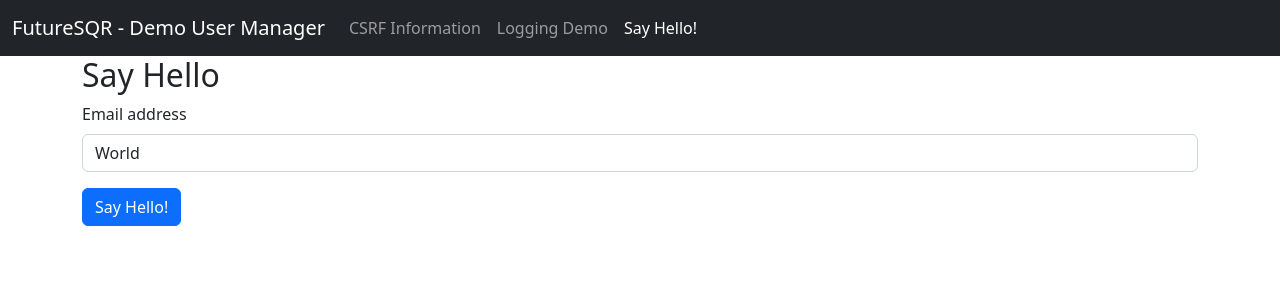
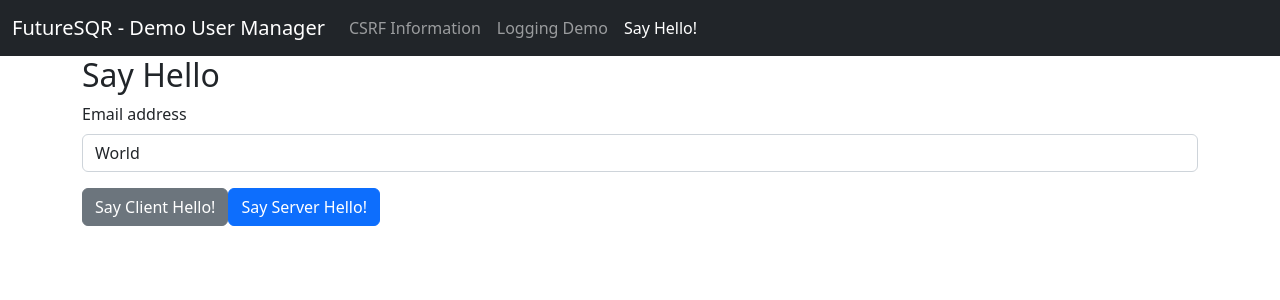
Before and after one commit to rbreunung/FutureSQR-DemoUserManager, an Angular app: page /say-hello in a window 1280 px wide. Shown: the top 300 px of the page. Built offline with nearby package versions, Linux system fonts and the light colour scheme.

Commit message:
interceptor in place

```diff
--- a/src/app/app.module.ts
+++ b/src/app/app.module.ts
@@ -4,10 +4,11 @@ import { BrowserModule } from '@angular/platform-browser';
 import { AppComponent } from './app.component';
 import { CsrfInformationComponent } from './csrf-information/csrf-information.component';
 import { AppRoutingModule } from './app-routing.module';
-import { HttpClientModule } from '@angular/common/http';
+import { HttpClientModule, HTTP_INTERCEPTORS } from '@angular/common/http';
 import { LoggingDemoComponent } from './logging-demo/logging-demo.component';
 import { SayHelloComponent } from './say-hello/say-hello.component';
 import { FormsModule } from '@angular/forms';
+import { CsrfInterceptor } from './csrf-interceptor';
 
 @NgModule({
   declarations: [
@@ -22,7 +23,7 @@ import { FormsModule } from '@angular/forms';
     HttpClientModule,
     FormsModule
   ],
-  providers: [],
+  providers: [{ provide: HTTP_INTERCEPTORS, useClass: CsrfInterceptor, multi: true }],
   bootstrap: [AppComponent]
 })
 export class AppModule { }
--- /dev/null
+++ b/src/app/csrf-interceptor.ts
@@ -0,0 +1,15 @@
+import { Injectable } from '@angular/core';
+import { HttpInterceptor, HttpEvent, HttpResponse, HttpRequest, HttpHandler } from '@angular/common/http';
+import { Observable } from 'rxjs';
+import { CsrfService } from './csrf.service';
+
+@Injectable()
+export class CsrfInterceptor implements HttpInterceptor {
+
+    constructor(privatecsrfService:CsrfService) { }
+
+    intercept(httpRequest: HttpRequest<any>, next: HttpHandler): Observable<HttpEvent<any>> {
+        console.info("I did an intercept");
+        return next.handle(httpRequest);
+    }
+}
--- /dev/null
+++ b/src/app/say-hello.service.ts
@@ -0,0 +1,17 @@
+import { HttpClient, HttpParams } from '@angular/common/http';
+import { Injectable } from '@angular/core';
+import { first, Observable } from 'rxjs';
+
+@Injectable({
+  providedIn: 'root'
+})
+export class SayHelloService {
+
+  constructor(private http: HttpClient) { }
+
+  postServerHello(name: string): Observable<string> {
+    let p = new HttpParams();
+    p.append("name", name);
+    return this.http.post<string>("/rest/say-hello", {}, { params: p }).pipe(first());
+  }
+}
--- a/src/app/say-hello/say-hello.component.html
+++ b/src/app/say-hello/say-hello.component.html
@@ -4,4 +4,5 @@
     <label for="sayHelloInput" class="form-label">Email address</label>
     <input type="text" class="form-control" id="sayHelloInput" [(ngModel)]="message" placeholder="e.g. mom">
 </div>
-<button type="button" class="btn btn-primary" (click)="onPopupTriggered()">Say Hello!</button>
+<button type="button" class="btn btn-secondary" (click)="onPopupLocal()">Say Client Hello!</button><button
+    type="button" class="btn btn-primary" (click)="onPopupRemote()">Say Server Hello!</button>
--- a/src/app/say-hello/say-hello.component.ts
+++ b/src/app/say-hello/say-hello.component.ts
@@ -1,4 +1,6 @@
 import { Component, OnInit } from '@angular/core';
+import { first } from 'rxjs';
+import { SayHelloService } from '../say-hello.service';
 
 @Component({
   selector: 'app-say-hello',
@@ -9,12 +11,12 @@ export class SayHelloComponent implements OnInit {
 
   message: string = "World";
 
-  constructor() { }
+  constructor(private helloService: SayHelloService) { }
 
   ngOnInit(): void {
   }
 
-  onPopupTriggered(): void {
+  onPopupLocal(): void {
     const alertPlaceholder = document.getElementById('liveAlertPlaceholder')
 
     const alert = (message: string, type: string) => {
@@ -30,6 +32,26 @@ export class SayHelloComponent implements OnInit {
         alertPlaceholder.append(wrapper);
     }
 
-    alert(this.message, "success")
+    alert(this.message, "secondary")
+  }
+
+  onPopupRemote(): void {
+
+    const alertPlaceholder = document.getElementById('liveAlertPlaceholder')
+
+    const alert = (message: string, type: string) => {
+      const wrapper = document.createElement('div')
+      wrapper.innerHTML = [
+        `<div class="alert alert-${type} alert-dismissible" role="alert">`,
+        `   <div>Hello ${message}!</div>`,
+        '   <button type="button" class="btn-close" data-bs-dismiss="alert" aria-label="Close"></button>',
+        '</div>'
+      ].join('')
+
+      if (alertPlaceholder)
+        alertPlaceholder.append(wrapper);
+    }
+
+    this.helloService.postServerHello(this.message).pipe(first()).forEach(r => alert(r, "success"));
   }
 }
```
Also changed, not shown: 1 other file (tests, documents, lock files or other folders).
